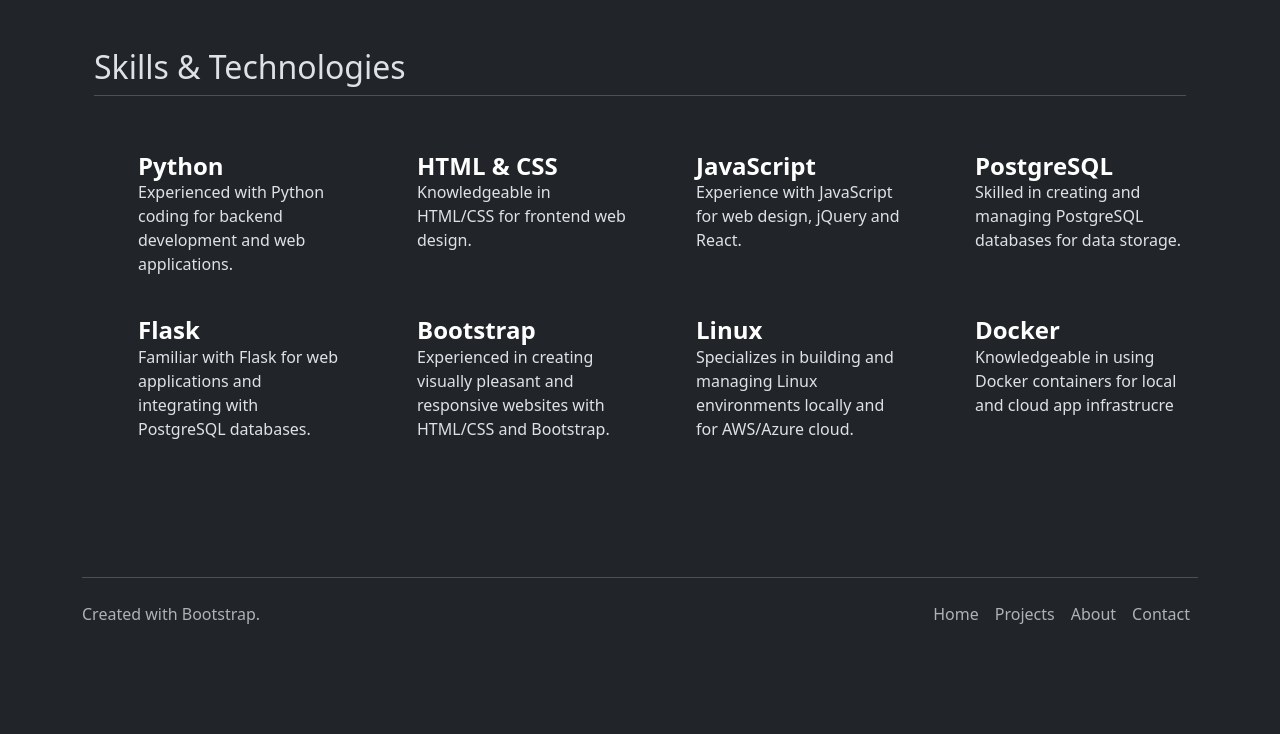
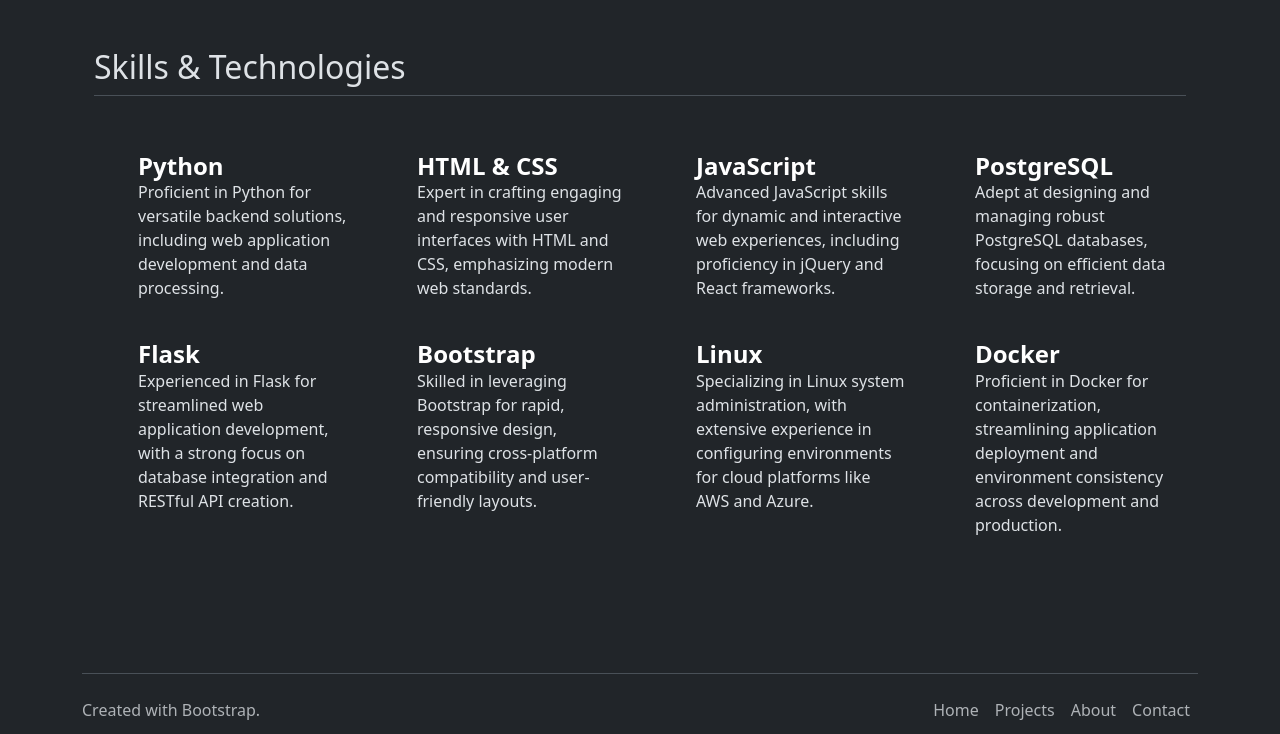
Before and after one commit to itguy22/Bootstrap-Portfolio, a plain HTML site: page index.html in a window 1280 px wide. Shown: the part 713-1447 px from the top of the page. Before the commit the page ends 1387 px from the top, so only its background shows below. Drawn offline with nearby package versions, Linux system fonts and the light colour scheme.

Commit message:
Edited paragraphs of skills & technologies section.

```diff
--- a/index.html
+++ b/index.html
@@ -58,56 +58,56 @@
               <svg class="bi text-body-secondary flex-shrink-0 me-3" width="1.75em" height="1.75em"><use xlink:href="#bootstrap"></use></svg>
               <div>
                 <h3 class="fw-bold mb-0 fs-4 text-body-emphasis">Python</h3>
-                <p>Experienced with Python coding for backend development and web applications.</p>
+                <p>Proficient in Python for versatile backend solutions, including web application development and data processing.</p>
               </div>
             </div>
             <div class="col d-flex align-items-start">
               <svg class="bi text-body-secondary flex-shrink-0 me-3" width="1.75em" height="1.75em"><use xlink:href="#cpu-fill"></use></svg>
               <div>
                 <h3 class="fw-bold mb-0 fs-4 text-body-emphasis">HTML & CSS</h3>
-                <p>Knowledgeable in HTML/CSS for frontend web design.</p>
+                <p>Expert in crafting engaging and responsive user interfaces with HTML and CSS, emphasizing modern web standards.</p>
               </div>
             </div>
             <div class="col d-flex align-items-start">
               <svg class="bi text-body-secondary flex-shrink-0 me-3" width="1.75em" height="1.75em"><use xlink:href="#calendar3"></use></svg>
               <div>
                 <h3 class="fw-bold mb-0 fs-4 text-body-emphasis">JavaScript</h3>
-                <p>Experience with JavaScript for web design, jQuery and React.</p>
+                <p>Advanced JavaScript skills for dynamic and interactive web experiences, including proficiency in jQuery and React frameworks.</p>
               </div>
             </div>
             <div class="col d-flex align-items-start">
               <svg class="bi text-body-secondary flex-shrink-0 me-3" width="1.75em" height="1.75em"><use xlink:href="#home"></use></svg>
               <div>
                 <h3 class="fw-bold mb-0 fs-4 text-body-emphasis">PostgreSQL</h3>
-                <p>Skilled in creating and managing PostgreSQL databases for data storage.</p>
+                <p>Adept at designing and managing robust PostgreSQL databases, focusing on efficient data storage and retrieval.</p>
               </div>
             </div>
             <div class="col d-flex align-items-start">
               <svg class="bi text-body-secondary flex-shrink-0 me-3" width="1.75em" height="1.75em"><use xlink:href="#speedometer2"></use></svg>
               <div>
                 <h3 class="fw-bold mb-0 fs-4 text-body-emphasis">Flask</h3>
-                <p>Familiar with Flask for web applications and integrating with PostgreSQL databases.</p>
+                <p>Experienced in Flask for streamlined web application development, with a strong focus on database integration and RESTful API creation.</p>
               </div>
             </div>
             <div class="col d-flex align-items-start">
               <svg class="bi text-body-secondary flex-shrink-0 me-3" width="1.75em" height="1.75em"><use xlink:href="#toggles2"></use></svg>
               <div>
                 <h3 class="fw-bold mb-0 fs-4 text-body-emphasis">Bootstrap</h3>
-                <p>Experienced in creating visually pleasant and responsive websites with HTML/CSS and Bootstrap.</p>
+                <p>Skilled in leveraging Bootstrap for rapid, responsive design, ensuring cross-platform compatibility and user-friendly layouts.</p>
               </div>
             </div>
             <div class="col d-flex align-items-start">
               <svg class="bi text-body-secondary flex-shrink-0 me-3" width="1.75em" height="1.75em"><use xlink:href="#geo-fill"></use></svg>
               <div>
                 <h3 class="fw-bold mb-0 fs-4 text-body-emphasis">Linux</h3>
-                <p>Specializes in building and managing Linux environments locally and for AWS/Azure cloud. </p>
+                <p>Specializing in Linux system administration, with extensive experience in configuring environments for cloud platforms like AWS and Azure.</p>
               </div>
             </div>
             <div class="col d-flex align-items-start">
               <svg class="bi text-body-secondary flex-shrink-0 me-3" width="1.75em" height="1.75em"><use xlink:href="#tools"></use></svg>
               <div>
                 <h3 class="fw-bold mb-0 fs-4 text-body-emphasis">Docker</h3>
-                <p>Knowledgeable in using Docker containers for local and cloud app infrastrucre</p>
+                <p>Proficient in Docker for containerization, streamlining application deployment and environment consistency across development and production.</p>
               </div>
             </div>
           </div>
```
